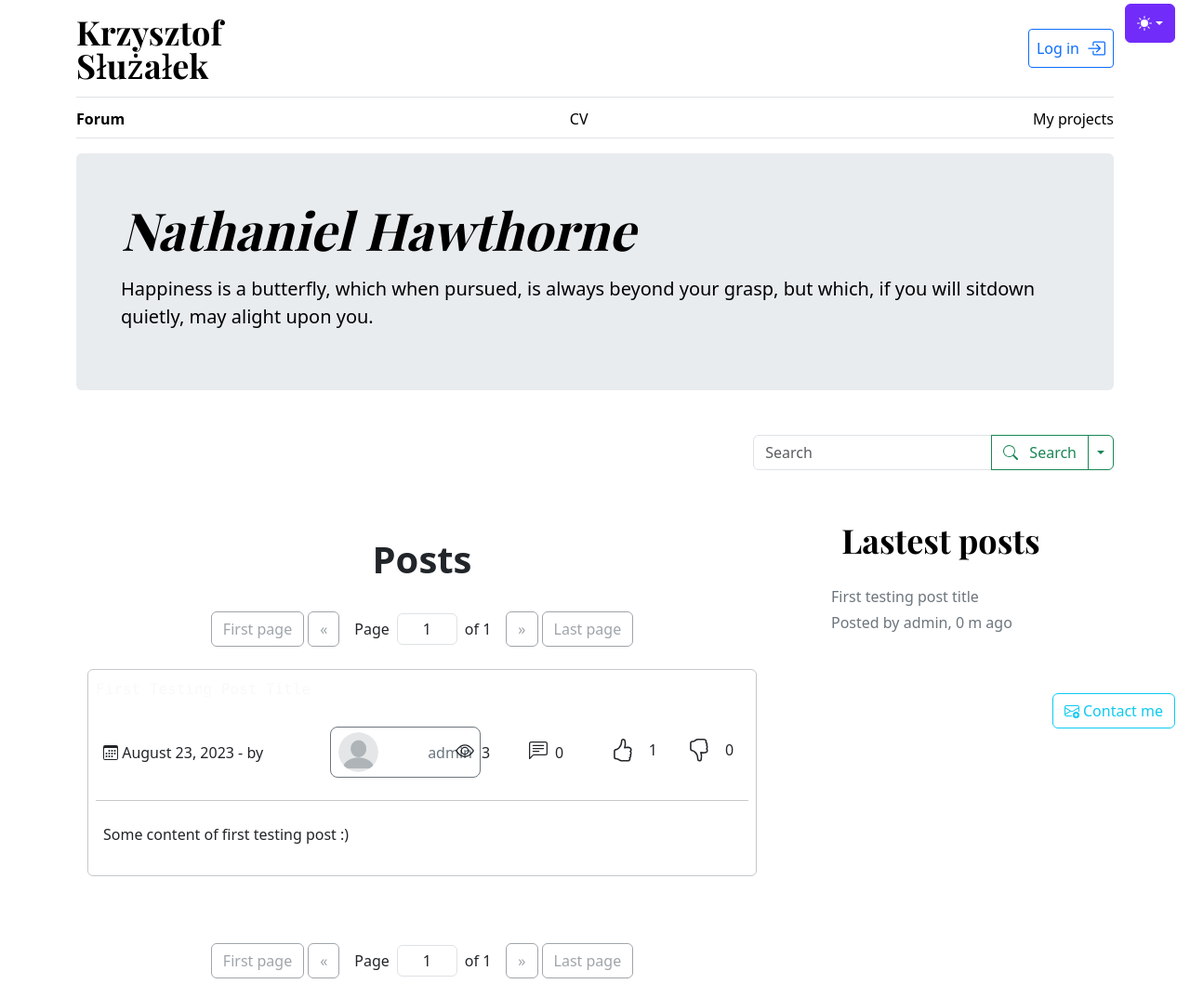
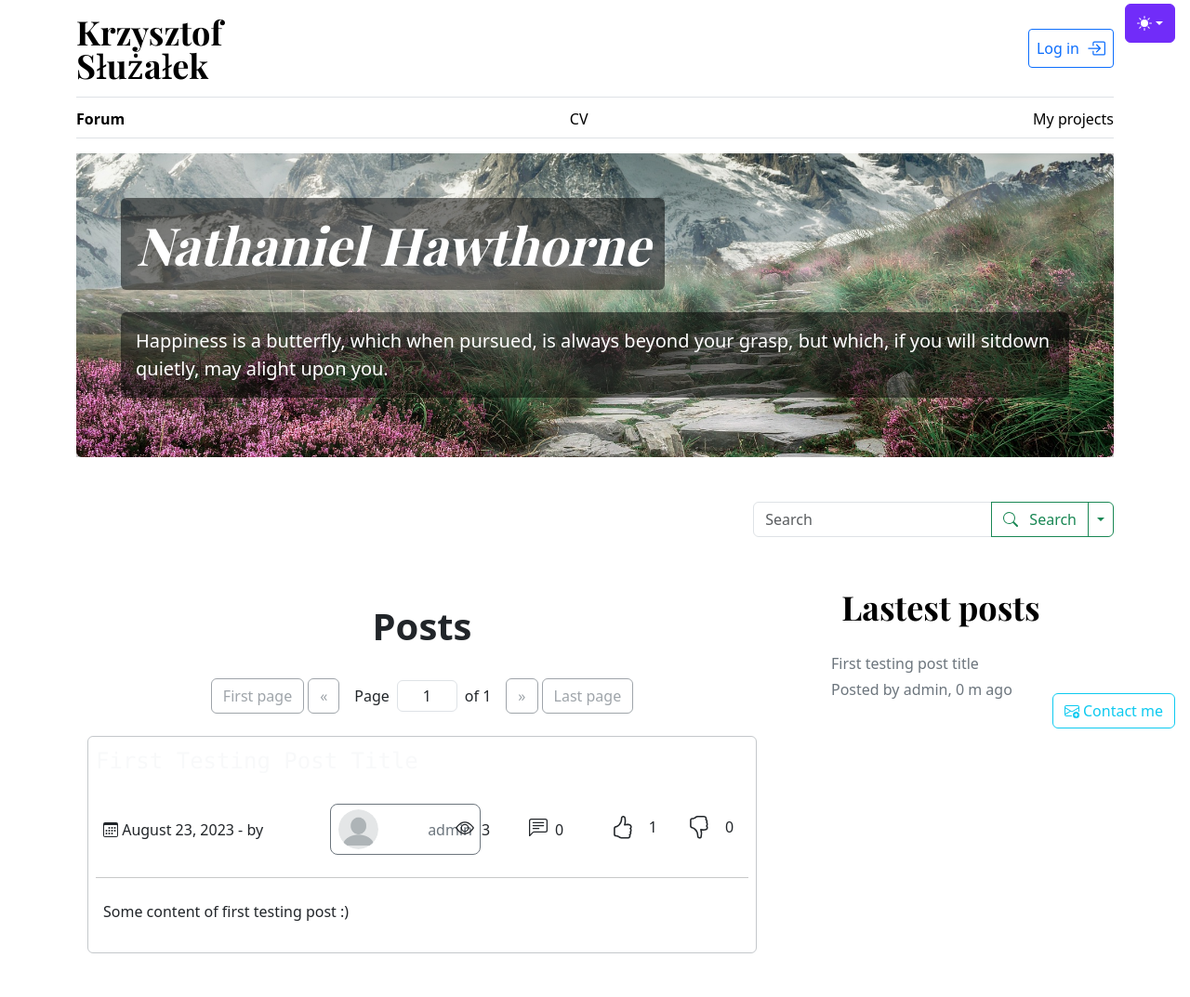
Before and after one commit to Vercixxx/Django-blog, a Django app: page / in a window 1280 px wide. Shown: the top 1073 px of the page at 93% size. Run offline with Django 4.2, Linux system fonts and the light colour scheme; data comes from the database, SQL or seed files in the repository; both versions use the stored data as it was after the commit; parts of the project's set-up code (start-up, migrations or seed data) failed here and were passed over; some libraries are stand-ins or nearby versions.

Commit message:
Fixed daily thoughts background

```diff
--- a/MyBlog/posts/views.py
+++ b/MyBlog/posts/views.py
@@ -106,10 +106,6 @@ def like_clicked(request):
             post.likes += 1
             post.save()
 
-
-
-        print(f'Like clicked! Post ID: {post_id}, User ID: {user_id},  like: {thumb.like},  dislike: {thumb.dislike}')
-
     return HttpResponse()
 
 @login_required(login_url='/user/login.html')
@@ -170,8 +166,6 @@ def dislike_clicked(request):
             post.save()
 
 
-    print(f'Like clicked! Post ID: {post_id}, User ID: {user_id},  like: {thumb.like},  dislike: {thumb.dislike}')
-
     return HttpResponse()
 
 
--- a/MyBlog/static/templates/blog/blog.html
+++ b/MyBlog/static/templates/blog/blog.html
@@ -10,6 +10,7 @@
 
 {% block style %}
 <style>
+
   /* Turning off arrows in page_selector */
   #page_selector::-webkit-inner-spin-button,
   #page_selector::-webkit-outer-spin-button,
@@ -72,6 +73,39 @@
     border-radius: 8px;
     padding: 5px 8px;
   }
+
+  .custom-bg {
+        position: relative;
+        background-image: url('/static/images/daily_thoughts/mountains.jpg');
+        background-size: cover;
+        background-position: center center;
+    }
+
+    .custom-bg::before {
+        content: "";
+        position: absolute;
+        top: 0;
+        left: 0;
+        width: 100%;
+        height: 100%;
+        background-color: rgba(0, 0, 0, 0.2);
+        pointer-events: none;
+        z-index: -1;
+    }
+
+    .custom-bg > * {
+        position: relative;
+        z-index: 1;
+    }
+
+    .bg-dark1 {
+        background-color: rgba(0, 0, 0, 0.5); /* Kontrastowe tło */
+        display: inline-block;
+    }
+
+    .text-light1 {
+        color: white;
+    }
 </style>
 {% endblock %}
 
@@ -199,16 +233,10 @@
 
   <!-- Quotes setion -->
 
-  <div class="p-4 p-md-5 mb-5 rounded text-body-emphasis bg-body-secondary">
-
-    <h1 class="display-4 fst-italic">{{quote_author}}</h1>
-    <p class="lead my-3">{{quote_content}}</p>
-
-    <!-- test -->
-
-    <!-- test -->
-
-  </div>
+  <div class="p-4 p-md-5 mb-5 rounded text-body-emphasis bg-body-secondary custom-bg d-flex flex-column align-items-start">
+    <h1 class="display-4 fst-italic bg-dark1 text-light1 p-3 rounded">{{quote_author}}</h1>
+    <p class="lead my-3 bg-dark1 text-light1 p-3 rounded">{{quote_content}}</p>
+</div>
   <!-- Quotes setion -->
 
 
@@ -417,8 +445,7 @@
         <article class="blog-post border border-secondary-subtle p-2 rounded">
 
 
-            <a class="mb-1 font-monospace text-capitalize text-decoration-none text-break text-light"
-
+            <a class="mb-1 font-monospace text-capitalize text-decoration-none text-break text-light fs-4"
             href="{% url 'post_view' post.id %}">
 
                 {{ post.title }}
```
Also changed, not shown: MyBlog/db.sqlite3.
